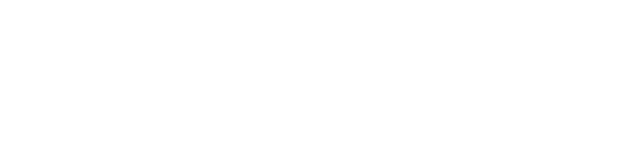
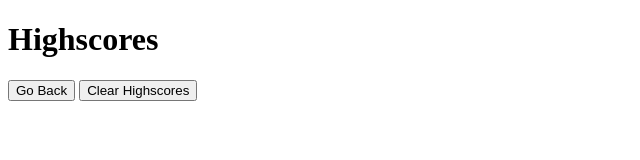
Before and after one commit to cristinabadea/My-FUNtastic-Quiz, a plain HTML site: page Assets/html/highscores.html in a window 1280 px wide. Shown: the whole page, without its empty margins (0-640 px from the left). Drawn offline with Linux system fonts and the light colour scheme.

Commit message:
Added the highscores html

```diff
--- a/Assets/html/highscores.html
+++ b/Assets/html/highscores.html
@@ -1 +1,24 @@
 <!-- @format -->
+
+<!DOCTYPE html>
+<html lang="en">
+  <head>
+    <meta charset="UTF-8" />
+    <meta name="viewport" content="width=device-width, initial-scale=1.0" />
+    <meta http-equiv="X-UA-Compatible" content="ie=edge" />
+    <title>Highscores</title>
+
+    <link rel="stylesheet" href="../css/styles.css" />
+  </head>
+
+  <body>
+    <div class="wrapper">
+      <h1>Highscores</h1>
+      <ol id="highscores"></ol>
+
+      <a href="../../index.html"><button>Go Back</button></a>
+      <button id="clear">Clear Highscores</button>
+    </div>
+    <script src="../js/scores.js"></script>
+  </body>
+</html>
```
